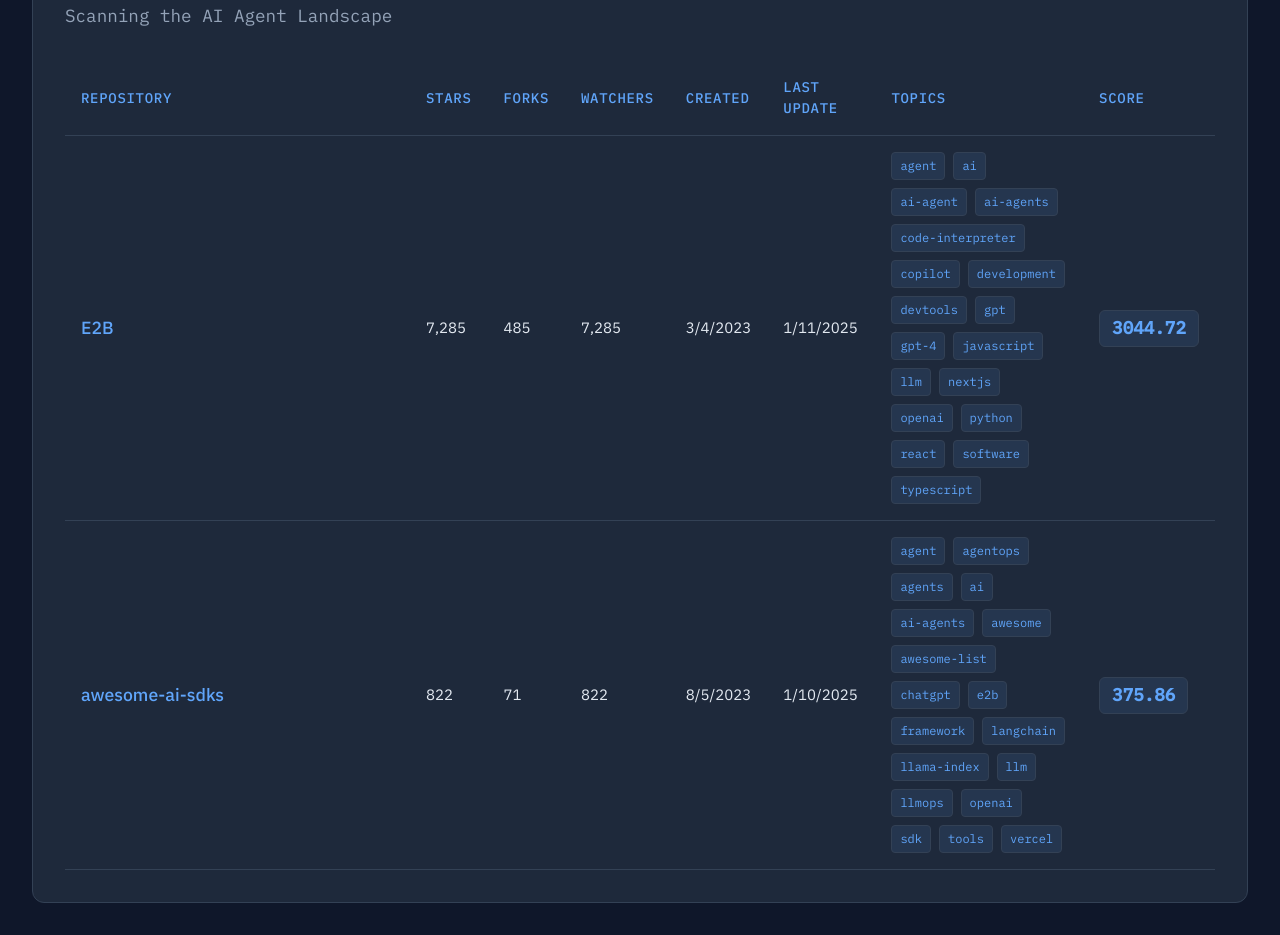
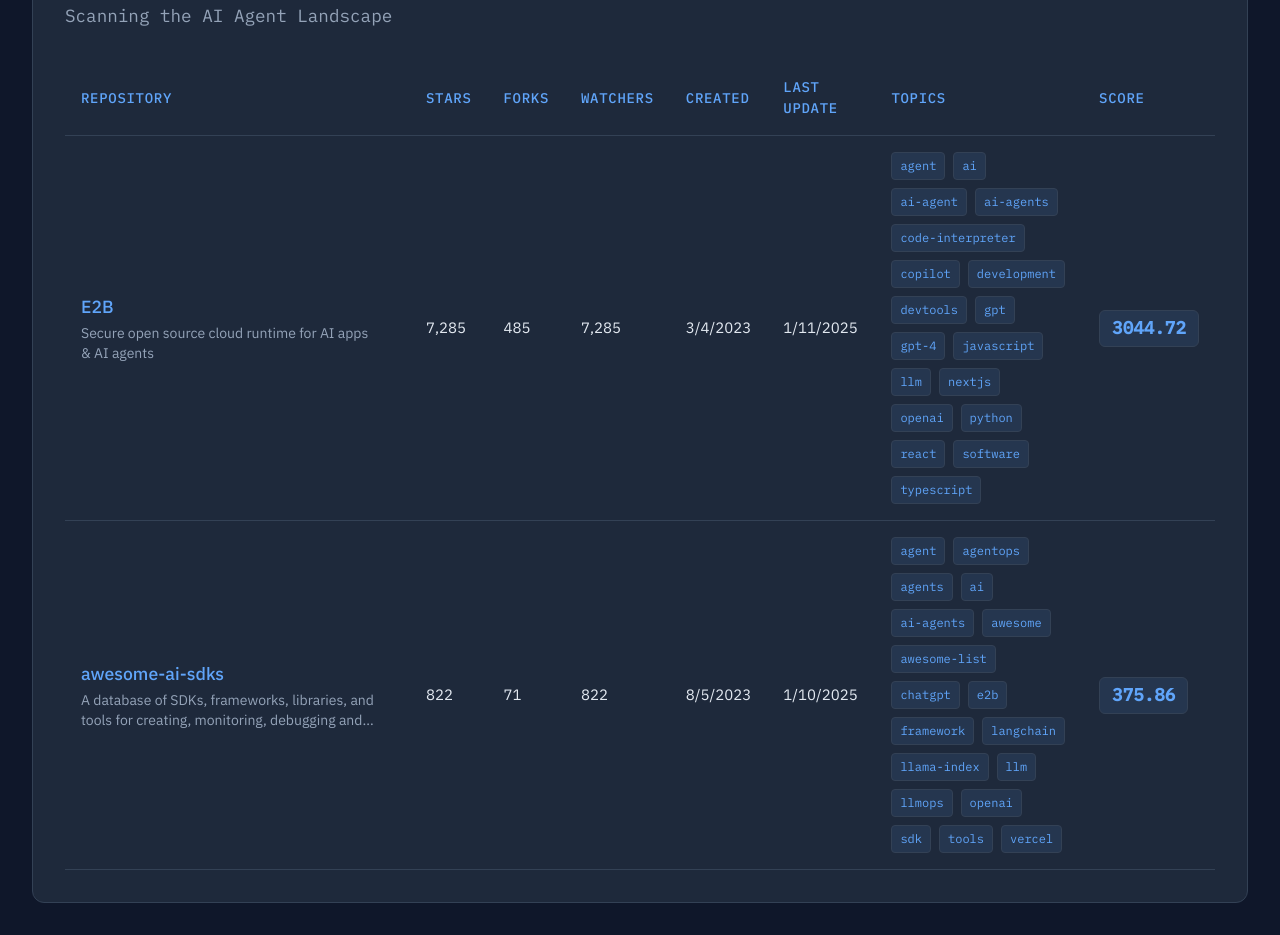
Before and after one commit to Abeansits/agent-repo-radar, a website: page repository-analysis.html in a window 1280 px wide. Shown: the part 400-1335 px from the top of the page. Drawn offline with Linux system fonts and the light colour scheme.

Commit message:
added description

```diff
--- a/repository-analysis.html
+++ b/repository-analysis.html
@@ -230,6 +230,23 @@
         th, td { padding: 0.75rem; }
         .topics { max-width: 150px; }
       }
+
+      .repo-description {
+        color: var(--text-secondary);
+        font-size: 0.875rem;
+        margin-top: 0.25rem;
+        line-height: 1.4;
+        max-width: 400px;
+        overflow: hidden;
+        text-overflow: ellipsis;
+        display: -webkit-box;
+        -webkit-line-clamp: 2;
+        -webkit-box-orient: vertical;
+      }
+
+      td:first-child {
+        padding-right: 2rem;
+      }
     </style>
   </head>
   <body>
@@ -258,7 +275,10 @@
               <tbody>
 
       <tr>
-        <td><a href="https://github.com/e2b-dev/e2b" target="_blank" class="repo-link">E2B</a></td>
+        <td>
+          <a href="https://github.com/e2b-dev/e2b" target="_blank" class="repo-link">E2B</a>
+          <div class="repo-description">Secure open source cloud runtime for AI apps & AI agents</div>
+        </td>
         <td>7,285</td>
         <td>485</td>
         <td>7,285</td>
@@ -273,7 +293,10 @@
       </tr>
 
       <tr>
-        <td><a href="https://github.com/e2b-dev/awesome-sdks-for-ai-agents" target="_blank" class="repo-link">awesome-ai-sdks</a></td>
+        <td>
+          <a href="https://github.com/e2b-dev/awesome-sdks-for-ai-agents" target="_blank" class="repo-link">awesome-ai-sdks</a>
+          <div class="repo-description">A database of SDKs, frameworks, libraries, and tools for creating, monitoring, debugging and deploying autonomous AI agents</div>
+        </td>
         <td>822</td>
         <td>71</td>
         <td>822</td>
```
Also changed, not shown: src/utils/html-generator.ts (+21 -1 lines).
